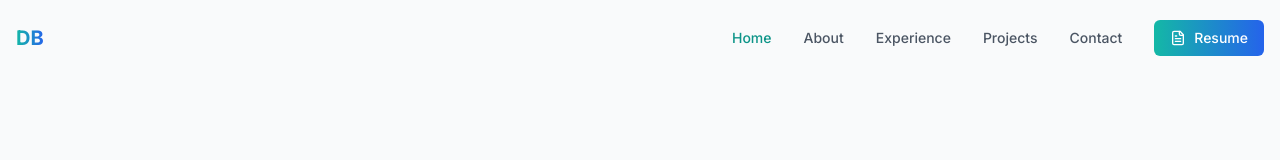
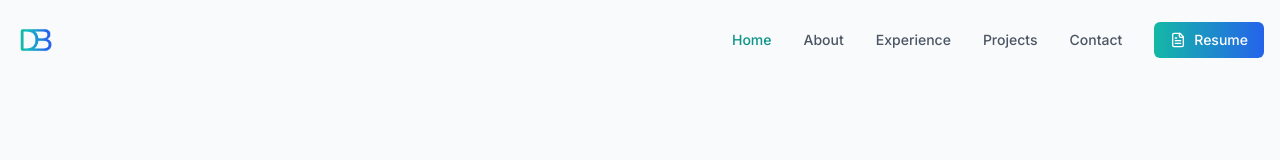
Before and after one commit to GetBirned/Dart-Portfolio, a React (Vite) app: page / in a window 1280 px wide. Shown: the top 160 px of the page. Built offline with nearby package versions, Linux system fonts and the light colour scheme.

Commit message:
Changing the navbar to include my logo, boldening text in footer.

```diff
--- a/src/components/Footer.tsx
+++ b/src/components/Footer.tsx
@@ -5,7 +5,7 @@ const Footer = () => {
     <footer className="bg-gray-900 text-white py-8">
       <div className="container mx-auto px-4 text-center">
         <p className="mb-4 flex items-center justify-center">
-          Built by Dartagnan Birnie
+          Built by <b>&nbsp;Dartagnan Birnie</b>
         </p>
         <p className="text-gray-400 text-sm">
           &copy; {currentYear} All Rights Reserved
--- a/src/components/Navbar.tsx
+++ b/src/components/Navbar.tsx
@@ -59,13 +59,16 @@ const Navbar = ({ activeSection, setActiveSection }: NavbarProps) => {
       <div className="container mx-auto px-4 flex justify-between items-center">
         <a
           href="#home"
-          className="text-xl font-bold bg-clip-text text-transparent bg-gradient-to-r from-teal-500 to-blue-600 transition-colors duration-300"
           onClick={(e) => {
             e.preventDefault();
             scrollToSection('home');
           }}
         >
-          DB
+          <img
+            src="/images/DartBirnieGradient.png"
+            alt="Dart Birnie Logo"
+            className="h-10 w-auto transition-transform duration-200 ease-out hover:scale-105"
+          />
         </a>
 
         <nav className="hidden md:flex items-center space-x-8">
```
Also changed, not shown: public/images/DartBirnieGradient.png (added).
